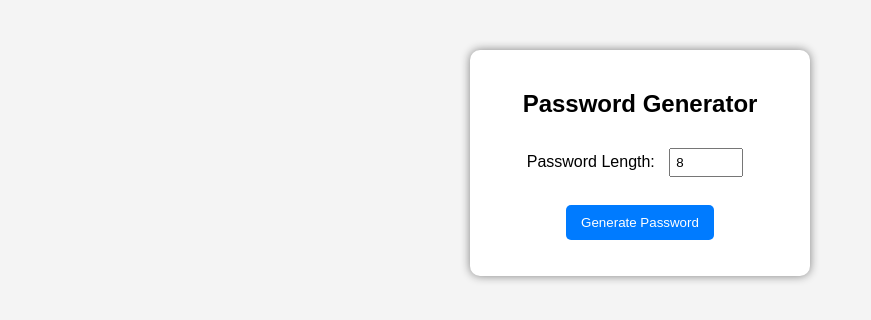
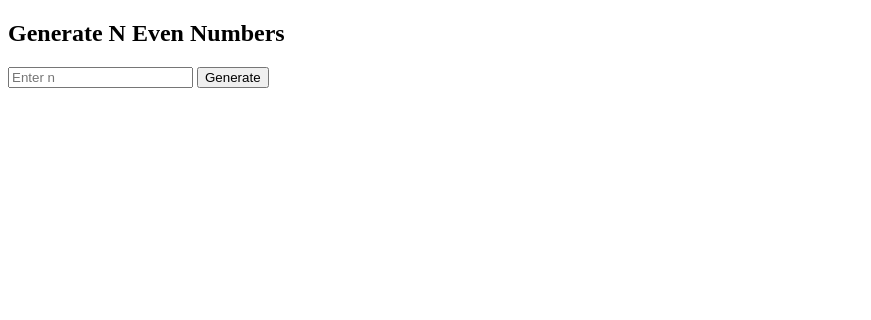
Before and after one commit to suganthi406/suganthivasudevan, a plain HTML site: page index.html in a window 1280 px wide. Shown: the whole page, without its empty margins (0-871 px from the left). Drawn offline with Linux system fonts and the light colour scheme.

Commit message:
Add files via upload

```diff
--- a/index.html
+++ b/index.html
@@ -1,77 +1,31 @@
 <!DOCTYPE html>
-<html lang="en">
+<html>
 <head>
-    <meta charset="UTF-8">
-    <meta name="viewport" content="width=device-width, initial-scale=1.0">
-    <title>Password Generator</title>
-    <style>
-        body {
-            font-family: Arial, sans-serif;
-            text-align: center;
-            margin-top: 50px;
-            background-color: #f4f4f4;
-        }
-        .container {
-            background: white;
-            padding: 20px;
-            width: 300px;
-            margin: auto;
-            border-radius: 10px;
-            box-shadow: 0 0 10px gray;
-        }
-        input {
-            width: 60px;
-            padding: 5px;
-            margin: 10px;
-        }
-        button {
-            padding: 10px 15px;
-            background-color: #007BFF;
-            color: white;
-            border: none;
-            cursor: pointer;
-            border-radius: 5px;
-        }
-        button:hover {
-            background-color: #0056b3;
-        }
-        #password {
-            margin-top: 15px;
-            font-weight: bold;
-            color: green;
-            word-break: break-all;
-        }
-    </style>
+    <title>Even Numbers</title>
 </head>
+
 <body>
 
-<div class="container">
-    <h2>Password Generator</h2>
+    <h2>Generate N Even Numbers</h2>
 
-    <label>Password Length:</label>
-    <input type="number" id="length" value="8" min="4" max="30">
+    <input type="number" id="num" placeholder="Enter n">
 
-    <br><br>
+    <button onclick="generate()">Generate</button>
 
-    <button onclick="generatePassword()">Generate Password</button>
+    <p id="result"></p>
 
-    <p id="password"></p>
-</div>
+    <script>
+        function generate() {
+            let n = document.getElementById("num").value;
+            let result = "";
 
-<script>
-function generatePassword() {
-    let length = document.getElementById("length").value;
-    let characters = "ABCDEFGHIJKLMNOPQRSTUVWXYZabcdefghijklmnopqrstuvwxyz0123456789!@#$%^&*()_+";
-    let password = "";
+            for (let i = 1; i <= n; i++) {
+                result = result + (2 * i) + " ";
+            }
 
-    for (let i = 0; i < length; i++) {
-        let randomIndex = Math.floor(Math.random() * characters.length);
-        password += characters[randomIndex];
-    }
-
-    document.getElementById("password").innerText = password;
-}
-</script>
+            document.getElementById("result").innerHTML = result;
+        }
+    </script>
 
 </body>
 </html>
```
